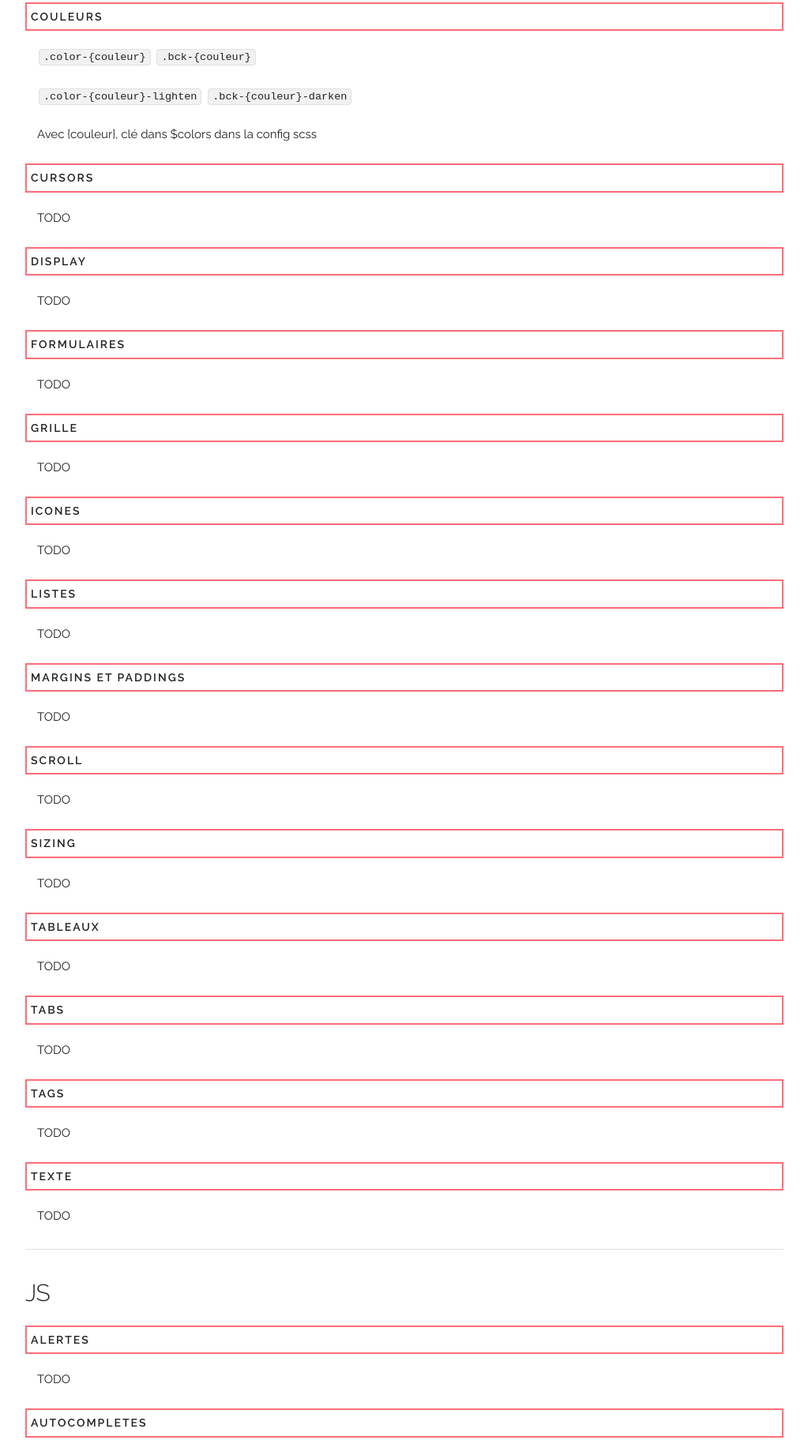
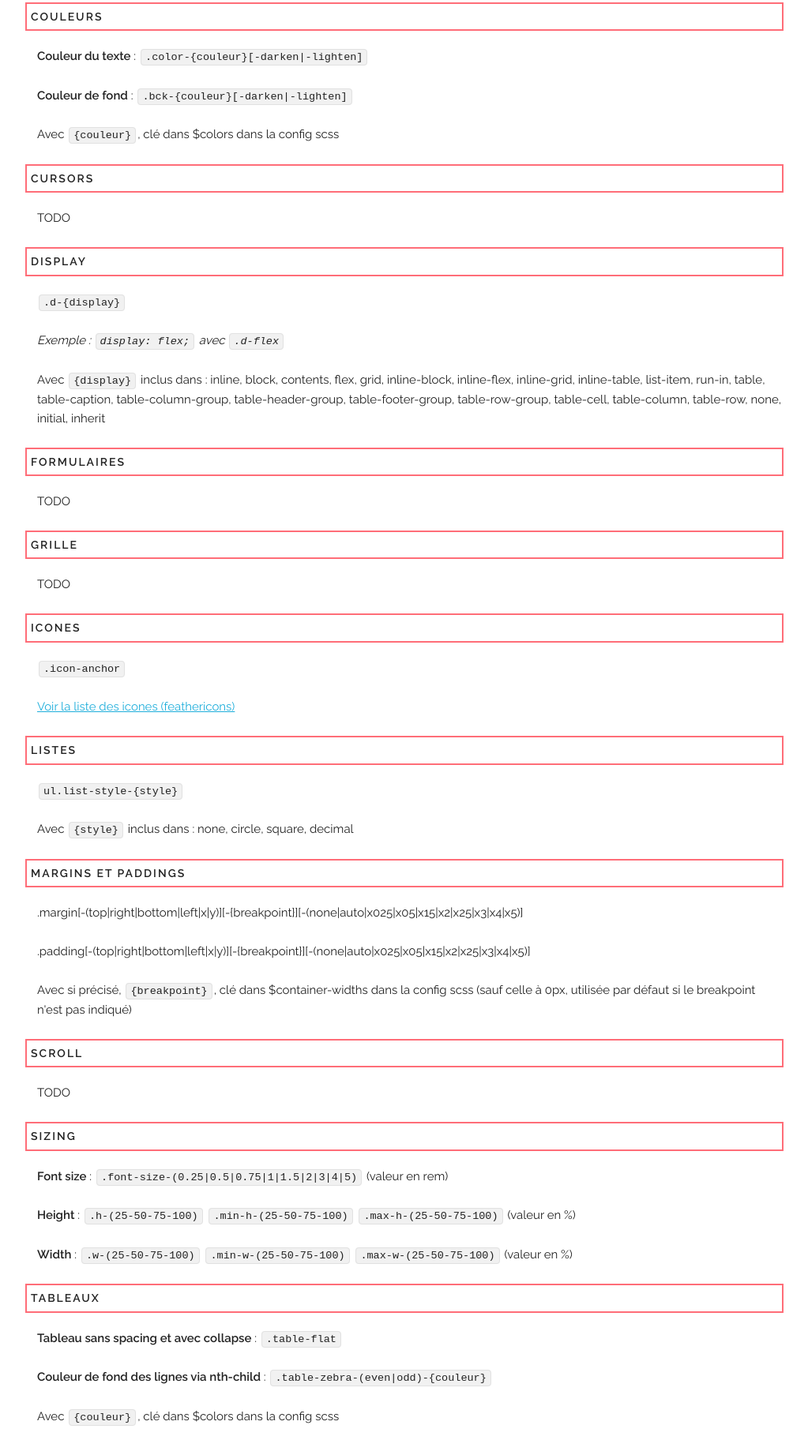
Before and after one commit to HrodeDotFr/praw, a website: page docs/index.html in a window 1280 px wide. Shown: the part 1042-2866 px from the top of the page at 79% size, without its empty margins (128-1151 px from the left). Drawn offline with Linux system fonts and the light colour scheme.

Commit message:
Ajout doc + corrections scss

```diff
--- a/docs/index.html
+++ b/docs/index.html
@@ -115,9 +115,9 @@
                 <article id="css_couleurs">
                     <h6>Couleurs</h6>
                     <div>
-                        <p><code>.color-{couleur}</code> <code>.bck-{couleur}</code></p>
-                        <p><code>.color-{couleur}-lighten</code> <code>.bck-{couleur}-darken</code></p>
-                        <p>Avec {couleur}, clé dans $colors dans la config scss</p>
+                        <p><strong>Couleur du texte</strong> : <code>.color-{couleur}[-darken|-lighten]</code></p>
+                        <p><strong>Couleur de fond</strong> : <code>.bck-{couleur}[-darken|-lighten]</code></p>
+                        <p>Avec <code>{couleur}</code>, clé dans $colors dans la config scss</p>
                     </div>
                 </article>
                 <article id="css_cursors">
@@ -126,7 +126,11 @@
                 </article>
                 <article id="css_display">
                     <h6>Display</h6>
-                    <div><p>TODO</p></div>
+                    <div>
+                        <p><code>.d-{display}</code></p>
+                        <p><cite>Exemple : <code>display: flex;</code> avec <code>.d-flex</code></cite></p>
+                        <p>Avec <code>{display}</code> inclus dans : inline, block, contents, flex, grid, inline-block, inline-flex, inline-grid, inline-table, list-item, run-in, table, table-caption, table-column-group, table-header-group, table-footer-group, table-row-group, table-cell, table-column, table-row, none, initial, inherit</p>
+                    </div>
                 </article>
                 <article id="css_formulaires">
                     <h6>Formulaires</h6>
@@ -138,15 +142,25 @@
                 </article>
                 <article id="css_icones">
                     <h6>Icones</h6>
-                    <div><p>TODO</p></div>
+                    <div>
+                        <p><code>.icon-anchor</code></p>
+                        <p><a href="https://feathericons.com/" target="_blank">Voir la liste des icones (feathericons)</a></p>
+                    </div>
                 </article>
                 <article id="css_listes">
                     <h6>Listes</h6>
-                    <div><p>TODO</p></div>
+                    <div>
+                        <p><code>ul.list-style-{style}</code></p>
+                        <p>Avec <code>{style}</code> inclus dans : none, circle, square, decimal</p>
+                    </div>
                 </article>
                 <article id="css_margins_paddings">
                     <h6>Margins et paddings</h6>
-                    <div><p>TODO</p></div>
+                    <div>
+                        <p>.margin[-(top|right|bottom|left|x|y)][-{breakpoint}][-(none|auto|x025|x05|x15|x2|x25|x3|x4|x5)]</p>
+                        <p>.padding[-(top|right|bottom|left|x|y)][-{breakpoint}][-(none|auto|x025|x05|x15|x2|x25|x3|x4|x5)]</p>
+                        <p>Avec si précisé, <code>{breakpoint}</code>, clé dans $container-widths dans la config scss (sauf celle à 0px, utilisée par défaut si le breakpoint n'est pas indiqué)</p>
+                    </div>
                 </article>
                 <article id="css_scroll">
                     <h6>Scroll</h6>
@@ -154,11 +168,19 @@
                 </article>
                 <article id="css_sizing">
                     <h6>Sizing</h6>
-                    <div><p>TODO</p></div>
+                    <div>
+                        <p><strong>Font size</strong> : <code>.font-size-(0.25|0.5|0.75|1|1.5|2|3|4|5)</code> (valeur en rem)</p>
+                        <p><strong>Height</strong> : <code>.h-(25-50-75-100)</code> <code>.min-h-(25-50-75-100)</code> <code>.max-h-(25-50-75-100)</code> (valeur en %)</p>
+                        <p><strong>Width</strong> : <code>.w-(25-50-75-100)</code> <code>.min-w-(25-50-75-100)</code> <code>.max-w-(25-50-75-100)</code> (valeur en %)</p>
+                    </div>
                 </article>
                 <article id="css_tableaux">
                     <h6>Tableaux</h6>
-                    <div><p>TODO</p></div>
+                    <div>
+                        <p><strong>Tableau sans spacing et avec collapse</strong> : <code>.table-flat</code></p>
+                        <p><strong>Couleur de fond des lignes via nth-child</strong> : <code>.table-zebra-(even|odd)-{couleur}</code></p>
+                        <p>Avec <code>{couleur}</code>, clé dans $colors dans la config scss</p>
+                    </div>
                 </article>
                 <article id="css_tabs">
                     <h6>Tabs</h6>
@@ -170,7 +192,16 @@
                 </article>
                 <article id="css_texte">
                     <h6>Texte</h6>
-                    <div><p>TODO</p></div>
+                    <div>
+                        <p><code>.text-right</code></p>
+                        <p><code>.text-center</code></p>
+                        <p><code>.text-left</code></p>
+                        <p><code>.letter-spacing-(1->10)</code> (valeur en px)</p>
+                        <p><code>.text-italic</code></p>
+                        <p><code>.text-bold</code></p>
+                        <p><code>.text-underline</code></p>
+                        <p><code>.text-line-through</code></p>
+                    </div>
                 </article>
             </section>
             <hr>
--- a/src/scss/components/_margins-paddings.scss
+++ b/src/scss/components/_margins-paddings.scss
@@ -65,11 +65,11 @@
                         }
                     }
 
-                    .#{$type}#{$containerName}-x#{$sizeName} {
+                    .#{$type}-x#{$containerName}#{$sizeName} {
                         #{$type}-right:#{$size};
                         #{$type}-left:#{$size};
                     }
-                    .#{$type}#{$containerName}-y#{$sizeName} {
+                    .#{$type}-y#{$containerName}#{$sizeName} {
                         #{$type}-top:#{$size};
                         #{$type}-bottom:#{$size};
                     }
```
Also changed, not shown: src/scss/components/_lists.scss (+2 -7 lines), src/scss/components/_table.scss (+6 -15 lines).
